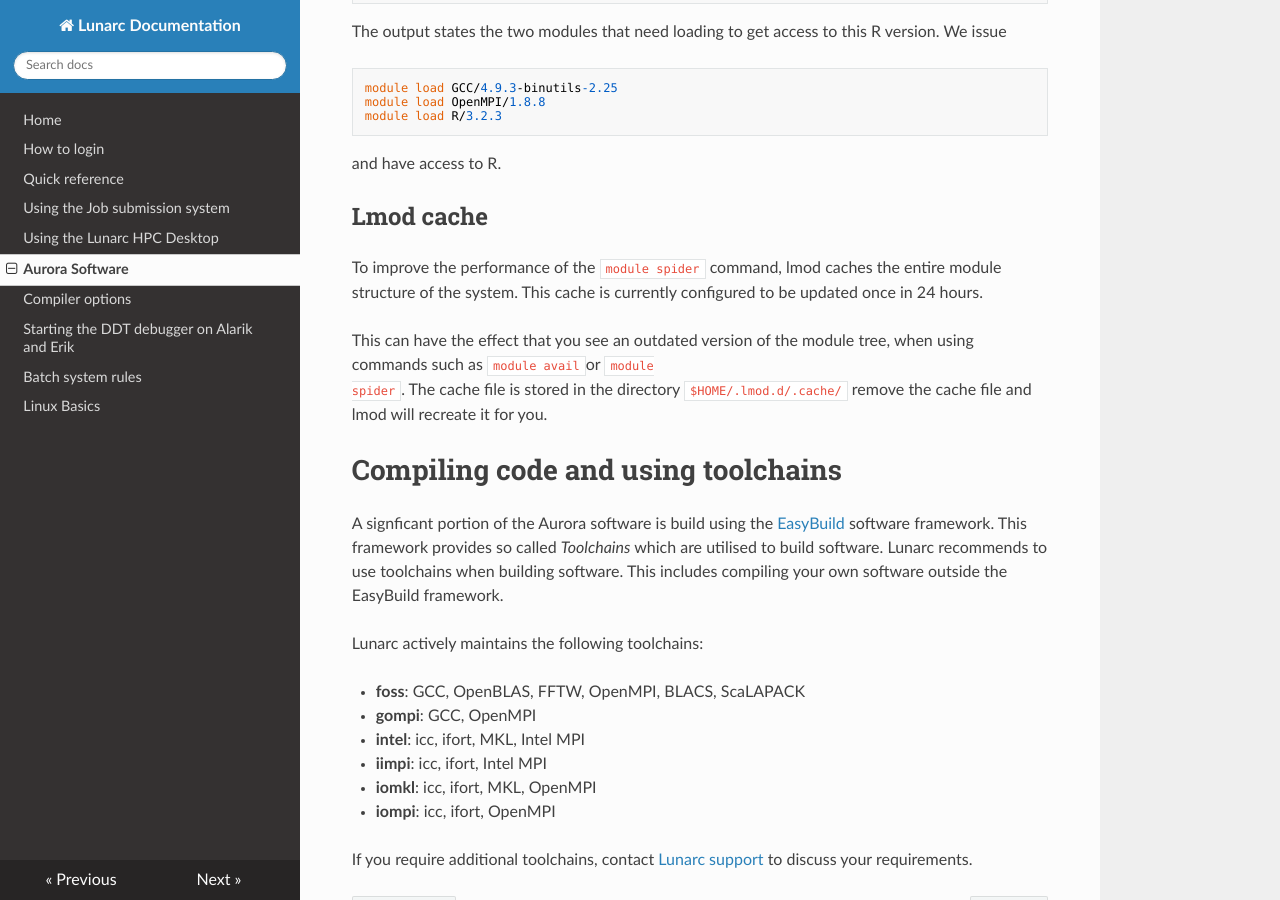
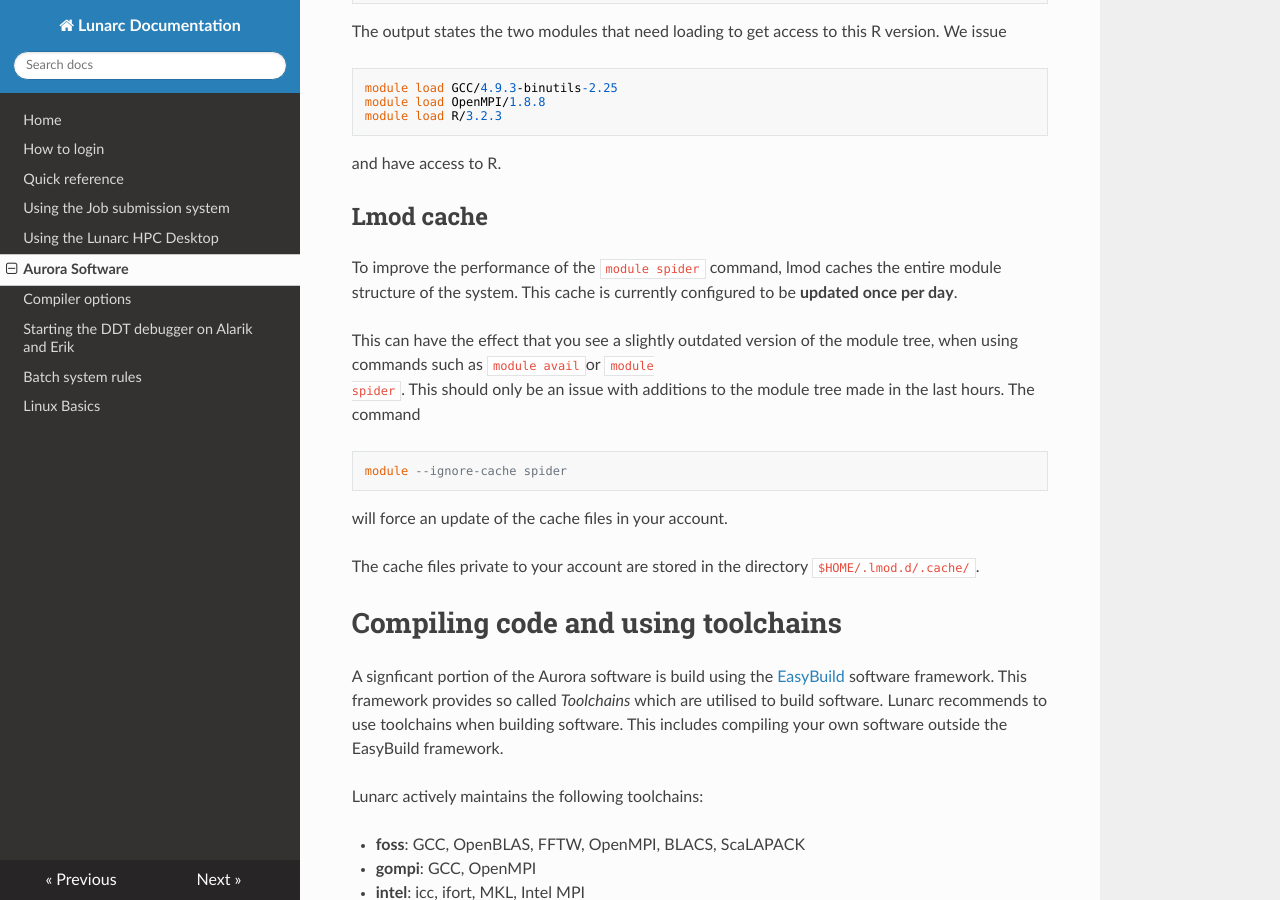
Before and after one commit to lunarc/lunarc_docs, an MkDocs documentation site: the page built from docs/aurora_modules.md, in a window 1280 px wide and 900 px high, scrolled down 5201 px. Built offline with MkDocs 1.6.1, drawn with Linux system fonts in a browser that asks for light colours; nearby versions of some CDN libraries; old or Windows-style settings are respelled for this version of MkDocs.

Commit message:
Update aurora_modules.md

````diff
--- a/docs/aurora_modules.md
+++ b/docs/aurora_modules.md
@@ -249,13 +249,19 @@ and have access to R.
 
 To improve the performance of the `module spider` command, lmod caches
 the entire module structure of the system.  This cache is currently
-configured to be updated once in 24 hours.
+configured to be **updated once per day**.
 
-This can have the effect that you see an outdated version of the
+This can have the effect that you see a slightly outdated version of the
 module tree, when using commands such as `module avail`or `module
-spider`.   The cache file is stored in the directory
-`$HOME/.lmod.d/.cache/` remove the cache file and lmod will recreate
-it for you.
+spider`.  This should only be an issue with
+additions to the module tree made in the last hours.  The command
+```
+module --ignore-cache spider
+```
+will force an update of the cache files in your account.
+
+The cache files private to your account are stored in the directory
+`$HOME/.lmod.d/.cache/`.
 
 # Compiling code and using toolchains
 
````
